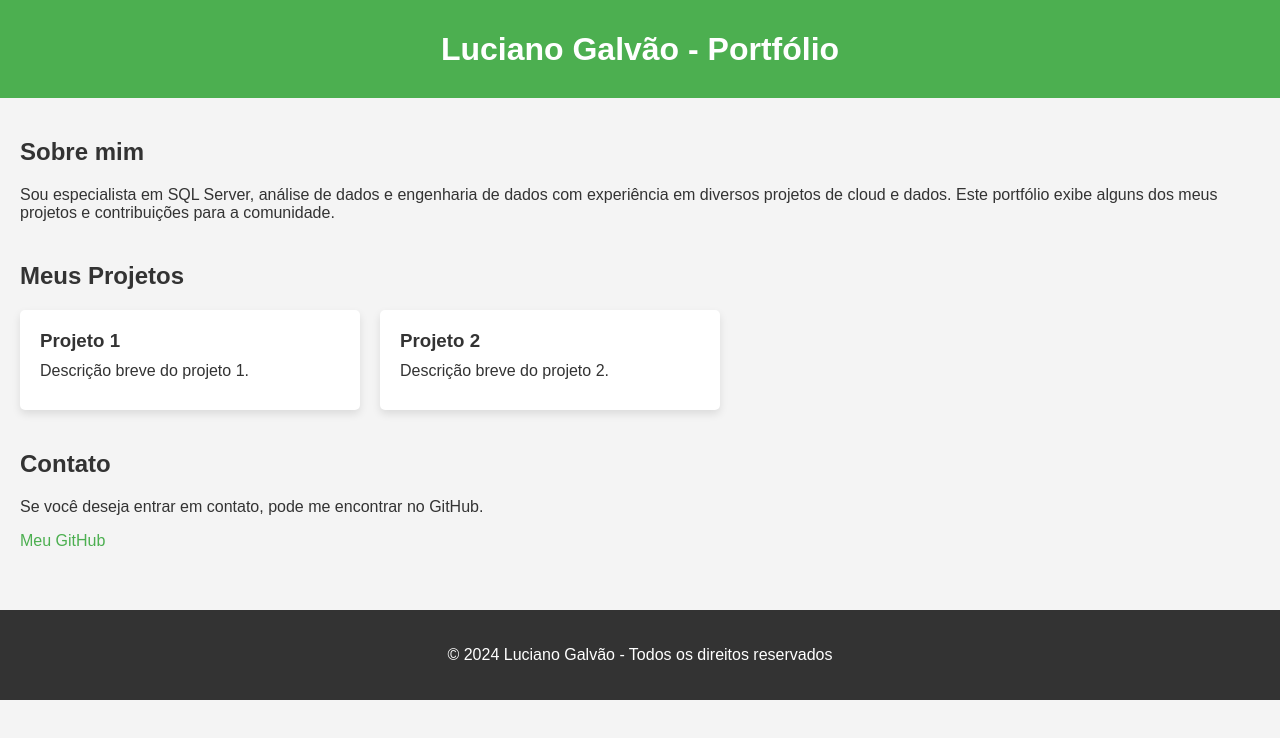
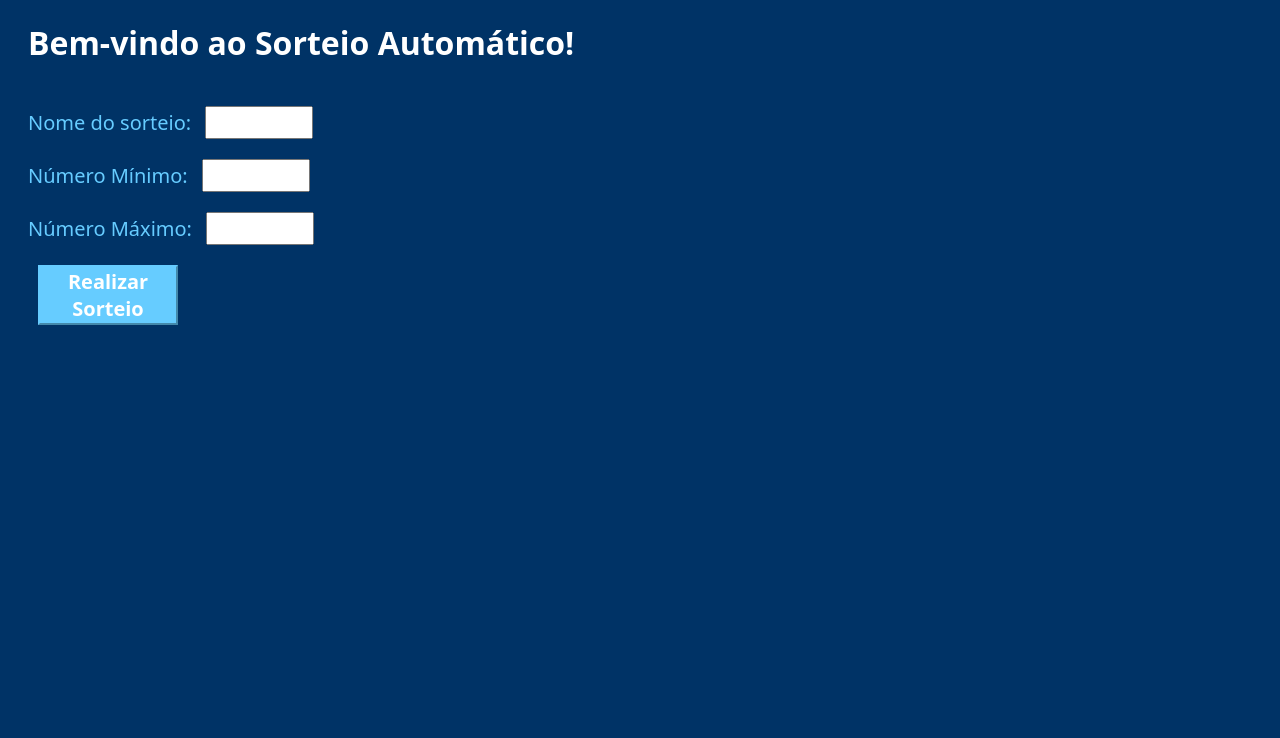
Before and after one commit to lvgalvao/frontendaws, a plain HTML site: page index.html in a window 1280 px wide. Drawn offline with Linux system fonts and the light colour scheme.

Commit message:
last commit

```diff
--- a/index.html
+++ b/index.html
@@ -1,100 +1,86 @@
 <!DOCTYPE html>
-<html lang="pt-BR">
+<html>
 <head>
     <meta charset="UTF-8">
-    <meta http-equiv="X-UA-Compatible" content="IE=edge">
-    <meta name="viewport" content="width=device-width, initial-scale=1.0">
-    <title>Portfólio de Luciano Galvão</title>
+    <title>Sorteio Automático</title>
+    <!-- Estilização da página -->
     <style>
-        body {
-            font-family: Arial, sans-serif;
-            margin: 0;
-            padding: 0;
-            background-color: #f4f4f4;
-            color: #333;
+    h1 {
+        color: #FFFFFF;
+        font-family: system-ui;
+        margin-left: 20px;
+    }
+    body {
+        background-color: #003366;
+    }
+    label {
+        color: #66CCFF;
+        font-family: system-ui;
+        font-size: 20px;
+        margin-left: 20px;
+        margin-top: 20px;
+    }
+    button {
+        background-color: #66CCFF;
+        border-color: #66CCFF;
+        color: #FFFFFF;
+        font-family: system-ui;
+        font-size: 20px;
+        font-weight: bold;
+        margin-left: 30px;
+        margin-top: 20px;
+        width: 140px;
+    }
+    input {
+        color: #003366;
+        font-family: system-ui;
+        font-size: 20px;
+        margin-left: 10px;
+        margin-top: 20px;
+        width: 100px;
+    }
+    </style>
+    <script>
+        // Função para chamar a API
+        var realizarSorteio = (nomeSorteio, numMin, numMax) => {
+            var myHeaders = new Headers();
+            myHeaders.append("Content-Type", "application/json");
+
+            var raw = JSON.stringify({
+                "nomeSorteio": nomeSorteio,
+                "numMin": numMin,
+                "numMax": numMax
+            });
+
+            var requestOptions = {
+                method: 'POST',
+                headers: myHeaders,
+                body: raw,
+                redirect: 'follow'
+            };
+
+            fetch("https://itg8pcw893.execute-api.ap-south-1.amazonaws.com/prod/", requestOptions)
+            .then(response => response.text())
+            .then(result => alert("Número sorteado: " + JSON.parse(result).numeroSorteado))
+            .catch(error => console.log('error', error));
         }
-        header {
-            background-color: #4CAF50;
-            color: white;
-            padding: 10px 0;
-            text-align: center;
-        }
-        main {
-            padding: 20px;
-        }
-        h1 {
-            text-align: center;
-            margin-bottom: 20px;
-        }
-        section {
-            margin-bottom: 40px;
-        }
-        .projects {
-            display: flex;
-            flex-wrap: wrap;
-            gap: 20px;
-        }
-        .project-card {
-            background-color: white;
-            border-radius: 5px;
-            box-shadow: 0 4px 8px rgba(0, 0, 0, 0.1);
-            padding: 20px;
-            width: 300px;
-        }
-        .project-card h3 {
-            margin: 0 0 10px;
-        }
-        .project-card p {
-            margin: 0 0 10px;
-        }
-        footer {
-            text-align: center;
-            padding: 20px;
-            background-color: #333;
-            color: white;
-        }
-        a {
-            color: #4CAF50;
-            text-decoration: none;
-        }
-    </style>
+    </script>
 </head>
 <body>
-
-    <header>
-        <h1>Luciano Galvão - Portfólio</h1>
-    </header>
-
-    <main>
-        <section id="about">
-            <h2>Sobre mim</h2>
-            <p>Sou especialista em SQL Server, análise de dados e engenharia de dados com experiência em diversos projetos de cloud e dados. Este portfólio exibe alguns dos meus projetos e contribuições para a comunidade.</p>
-        </section>
-
-        <section id="projects">
-            <h2>Meus Projetos</h2>
-            <div class="projects">
-                <div class="project-card">
-                    <h3>Projeto 1</h3>
-                    <p>Descrição breve do projeto 1.</p>
-                </div>
-                <div class="project-card">
-                    <h3>Projeto 2</h3>
-                    <p>Descrição breve do projeto 2.</p>
-                </div>
-            </div>
-        </section>
-
-        <section id="contact">
-            <h2>Contato</h2>
-            <p>Se você deseja entrar em contato, pode me encontrar no GitHub.</p>
-            <p><a href="https://github.com/lvgalvao" target="_blank">Meu GitHub</a></p>
-        </section>
-    </main>
-
-    <footer>
-        <p>&copy; 2024 Luciano Galvão - Todos os direitos reservados</p>
-    </footer>
-
+    <h1>Bem-vindo ao Sorteio Automático!</h1>
+    <form>
+        <label>Nome do sorteio:</label>
+        <input type="text" id="nomeSorteio"><br>
+        <label>Número Mínimo:</label>
+        <input type="number" id="numMin"><br>
+        <label>Número Máximo:</label>
+        <input type="number" id="numMax"><br>
+        <!-- Botão que chama a função realizarSorteio -->
+        <button type="button" onclick="realizarSorteio(
+            document.getElementById('nomeSorteio').value,
+            document.getElementById('numMin').value,
+            document.getElementById('numMax').value
+        )">Realizar Sorteio</button>
+    </form>
 </body>
 </html>
```
Also changed, not shown: 4 other files.
